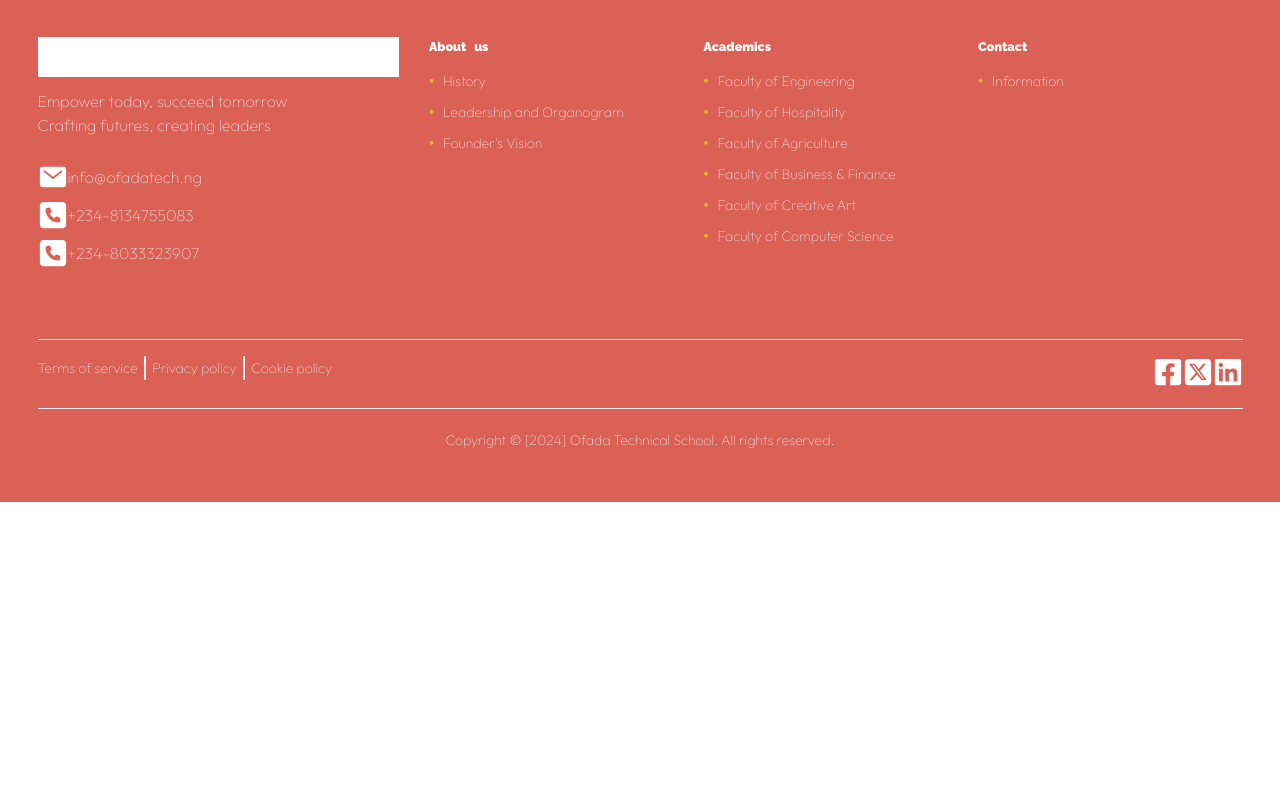
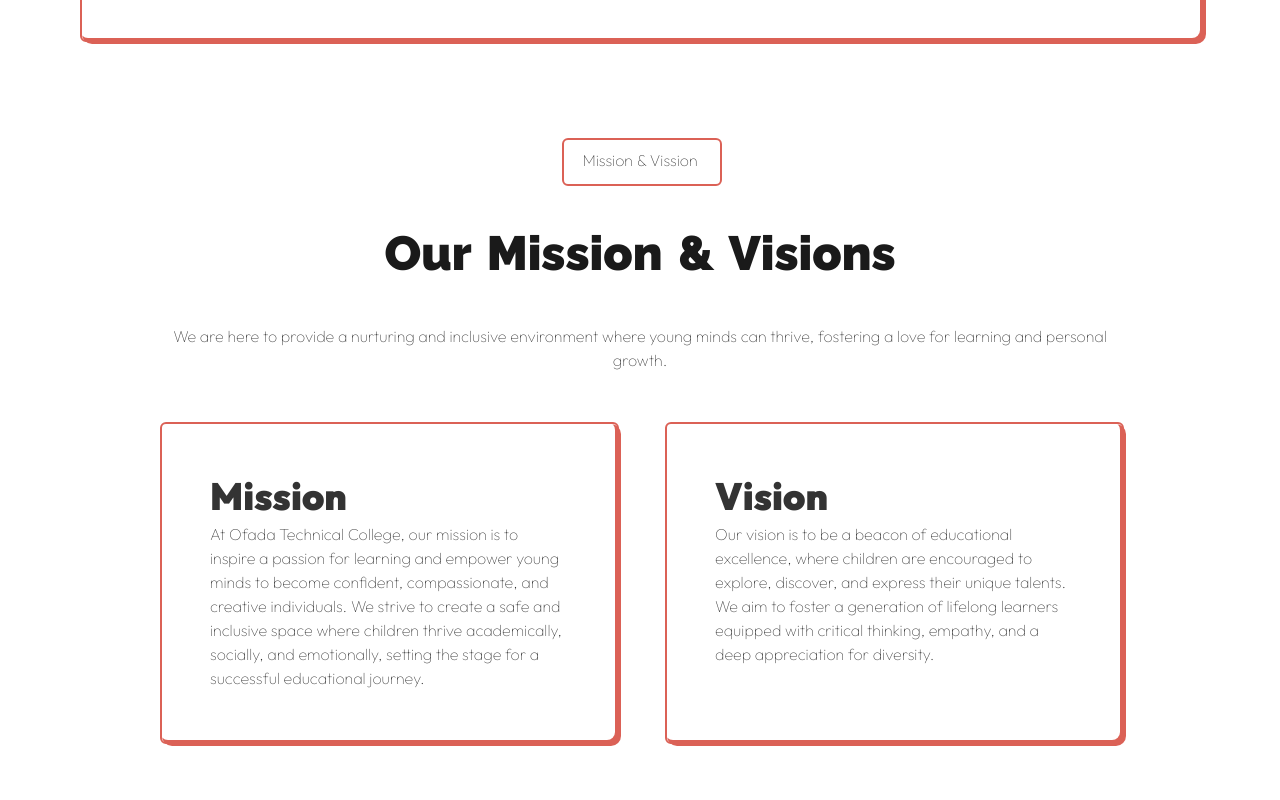
Before and after one commit to ishuacharis/ofadatech, a Next.js app: page /about in a window 1280 px wide. Shown: the part 420-1220 px from the top of the page. Before the commit the page ends 922 px from the top, so only its background shows below. Built offline with nearby package versions, Linux system fonts and the light colour scheme.

Commit message:
Improve styling

```diff
--- a/src/app/_ui/globals.css
+++ b/src/app/_ui/globals.css
@@ -78,6 +78,10 @@
   flex-direction: column;
 }
 
+.align-items-center {
+  align-items: center;
+}
+
 .align-items-center-xs {
   align-items: center;
 }
@@ -95,11 +99,23 @@
   grid-template-columns: minmax(0, 1fr);
 }
 
+.grid-template-columns-xs-repeat {
+  grid-template-columns: repeat(2, minmax(0, 1fr));
+}
+
 .grid-auto-columns {
   grid-auto-columns: minmax(0, 1fr);
 }
 
 .grid-column-gap-one {
+  column-gap: 40px;
+}
+
+.grid-row-gap-one {
+  row-gap: 40px;
+}
+
+.grid-column-gap-two {
   column-gap: 50px;
 }
 
@@ -151,6 +167,10 @@
   text-align: center;
 }
 
+.text-center {
+  text-align: center;
+}
+
 /* END TEXT */
 
 
@@ -168,6 +188,10 @@
   border-radius: 8px;
 }
 
+.card-box-shadow {
+  box-shadow: 4px 4px 0px 2px var(--header-bg);
+}
+
 .card-border::before {
   z-index: 200;
   border: 2px solid var(--header-bg);
@@ -182,8 +206,24 @@
   position: absolute;
 }
 
+/* CARD */
 
-/* CARD */
+
+/* HEADING */
+
+
+.heading {
+  color: #1a1a1a;
+}
+
+.heading-5 {
+  font-size: 48px;
+  line-height: 62.4px;
+  font-weight: 700;
+}
+
+/* HEADING */
+
 
 .row {
   padding-inline: 3em;
@@ -217,8 +257,16 @@
   padding-block: 50px;
 }
 
+.spacing-padding-xs-size-one {
+  padding: 40px;
+}
+
 .spacing-padding-xs-inline-size-one {
   padding-inline: 30px;
+}
+
+.spacing-padding-xs-inline-size-two {
+  padding-inline: 40px;
 }
 
 .spacing-padding-xs-block,
@@ -234,8 +282,28 @@
   padding-inline: 20px;
 }
 
+.spacing-margin-xs-blockend-xs {
+  margin-block-end: 14px;
+}
+
+.spacing-margin-blockend-xs-size-one {
+  margin-block-end: 50px;
+}
+
+.spacing-margin-size-one {
+  margin-block-end: 50px;
+}
+
+.spacing-margin-xs-inline {
+  margin-inline: 16px;
+}
+
+.spacing-margin-xs-blockstart {
+  margin-block-start: 40px;
+}
+
 .spacing-margin-xs-blockend {
-  margin-block-end: 14px;
+  margin-block-end: 40px;
 }
 
 @media screen and (min-width: 768px) {
@@ -291,18 +359,41 @@
     align-items: flex-start;
   }
 
-  .grid-template-columns-md {
+
+  .grid-template-columns-md-repeat {
     grid-template-columns: repeat(2, minmax(0, 1fr));
   }
 
+  /* SPACING */
 
+  .spacing-padding-md-size-one {
+    padding: 50px;
+  }
   .spacing-padding-md-block-size-one {
     padding-block: 100px;
+  }
+
+  .spacing-padding-md-block-size-two {
+    padding-block: 50px;
   }
 
   .spacing-padding-md-inline-size-one {
     padding-inline: 80px;
   }
+
+  .spacing-padding-md-inline-size-two {
+    padding-inline: 50px;
+  }
+
+  .spacing-margin-blockend-md-size-one {
+    margin-block-end: 80px;
+  }
+
+  .spacing-margin-md-inline {
+    margin-inline: 80px;
+  }
+
+  /* END SPACING */
 
   .text-center-md {
     text-align: center;
--- a/src/app/about/page.tsx
+++ b/src/app/about/page.tsx
@@ -1,14 +1,14 @@
 export default function AboutPage() {
   return (
     <main>
-      <div>
-        <div>
+      <div className="spacing-margin-xs-blockstart">
+        <div className="spacing spacing-margin-xs-inline spacing-margin-md-inline">
           <div className="flex flex-col">
-            <div>
-              <div className="spacing spacing-padding-xs-block-size-one spacing-padding-xs-inline-size-one spacing-padding-sm-block-size-one spacing-padding-sm-inline-size-one spacing-padding-md-block-size-one spacing-padding-md-inline-size-one">
-                <div className="grid grid-template-columns-xs grid-template-columns-md grid-auto-columns grid-column-gap-one">
+            <div className="card card-rounded-all card-border card-box-shadow">
+              <div className="spacing spacing-padding-xs-block-size-one spacing-padding-xs-inline-size-one      spacing-padding-sm-block-size-one spacing-padding-sm-inline-size-one spacing-padding-md-block-size-one spacing-padding-md-inline-size-one">
+                <div className="grid grid-template-columns-xs grid-template-columns-md-repeat  grid-template-columns-md grid-auto-columns grid-column-gap-one">
                   <div className="flex flex-col align-items-center-xs align-items-start-md">
-                    <div className="spacing spacing-margin-xs-blockend">
+                    <div className="spacing spacing-margin-xs-blockend-xs">
                       <div className="card card-rounded-all card-border card-small grid-item grid-align-self">
                         <div className="spacing spacing-padding-xs-block spacing-padding-md-inline">
                           <div className="text type-xs type-200 text-center text-start-md">About</div>
@@ -27,6 +27,69 @@
                 </div>
               </div>
             </div>
+
+            <div id="mission">
+              <div className="spacing spacing-padding-xs-block-size-one spacing-padding-xs-inline-size-one      spacing-padding-sm-block-size-one spacing-padding-sm-inline-size-one spacing-padding-md-block-size-one spacing-padding-md-inline-size-one">
+                <div className="flex flex-col align-items-center">
+                  <div className="spacing spacing-margin-size-one">
+                    <div className="flex flex-col align-items-center">
+                      <div className="spacing-margin-xs-blockend">
+                        <div className="card card-rounded-all card-border card-small grid-item">
+                          <div className="spacing spacing-padding-xs-block spacing-padding-md-inline">
+                            <div className="text type-xs type-200 text-center text-start-md">Mission &amp; Vission</div>
+                          </div>
+                        </div>
+                      </div>
+
+                      <div className="spacing-margin-xs-blockend">
+                        <div className="text-center">
+                          <h2 className="heading heading-5">Our Mission &amp; Visions</h2>
+                        </div>
+                      </div>
+
+                      <div>
+                        <div className="text type-200 type-xs text-center">
+                          We are here to provide a nurturing and inclusive environment where young minds can thrive, fostering a love for learning and personal growth.
+                        </div>
+                      </div>
+                    </div>
+                  </div>
+
+                  <div>
+                    <div className="flex">
+                      <div className="grid grid-display grid-template-columns-xs grid-template-columns-md-repeat  grid-auto-columns grid-row-gap-one grid-column-gap-two">
+                        <div className="card card-rounded-all card-border card-box-shadow">
+                          <div className="spacing spacing-padding-xs-size-one spacing-padding-md-size-one">
+                            <div className="text type-400 type-md">
+                              <div>Mission</div>
+                            </div>
+                            <div>
+                              <div className="text type-200 text-xs">
+                                At Ofada Technical College, our mission is to inspire a passion for learning and empower young minds to become confident, compassionate, and creative individuals. We strive to create a safe and inclusive space where children thrive academically, socially, and emotionally, setting the stage for a successful educational journey.
+                              </div>
+                            </div>
+                          </div>
+                        </div>
+                        <div className="card card-rounded-all card-border card-box-shadow">
+                          <div className="spacing spacing-padding-xs-size-one spacing-padding-md-size-one">
+                            <div className="text type-400 type-md">
+                              <div>Vision</div>
+                            </div>
+                            <div>
+                              <div className="text type-200 text-xs">
+                                Our vision is to be a beacon of educational excellence, where children are encouraged to explore, discover, and express their unique talents. We aim to foster a generation of lifelong learners equipped with critical thinking, empathy, and a deep appreciation for diversity.
+                              </div>
+                            </div>
+                          </div>
+                        </div>
+                      </div>
+                    </div>
+                  </div>
+
+                </div>
+              </div>
+            </div>
+
           </div>
         </div>
       </div>
```
Also changed, not shown: src/app/academics/page.tsx (+9 -9 lines), src/app/admission/page.tsx (+7 -8 lines).
